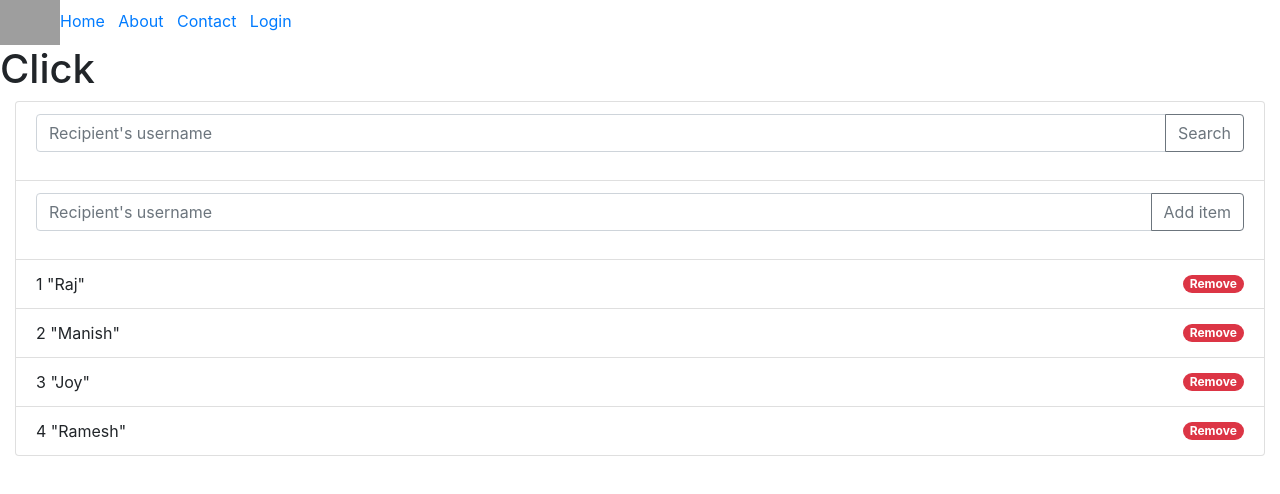
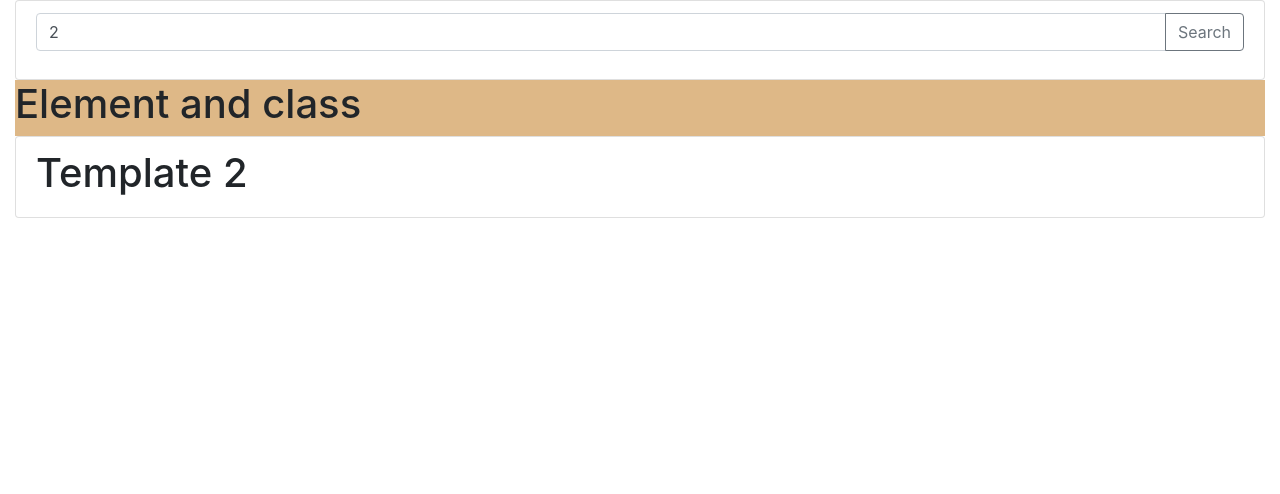
Before and after one commit to Manoj-kushwah/angular_class_2019_11_06, an Angular app: page / in a window 1280 px wide. Shown: the top 494 px of the page. Built offline with nearby package versions, Linux system fonts and the light colour scheme; grey boxes are pictures that could not be loaded.

Commit message:
Switch, if, class etc ui directive implemented.

```diff
--- a/src/app/home/home.component.css
+++ b/src/app/home/home.component.css
@@ -1,3 +1,15 @@
 .hide {
     display: none !important;
 }
+.c1{
+    background: blueviolet;
+}
+.c2{
+    background: burlywood;
+}
+.c3{
+    background: chartreuse;
+}
+.c4{
+    background: crimson;
+}
--- a/src/app/home/home.component.html
+++ b/src/app/home/home.component.html
@@ -1,30 +1,35 @@
-<!--The content below is only a placeholder and can be replaced.-->
-<app-navbar #appNav></app-navbar>
-
-<div class="container-fluid">
+<div class="container-fluid" *ngIf="true">
   <ul class="list-group">
     <li class="list-group-item">
       <div class="input-group mb-3">
-        <input type="text" class="form-control" [(ngModel)]="searchQuery" placeholder="Recipient's username" aria-label="Recipient's username"
-          aria-describedby="button-addon2" />
+        <input type="number" [(ngModel)]="templateNo" class="form-control" />
         <div class="input-group-append">
-          <button class="btn btn-outline-secondary" type="button" id="button-addon2" (click)="addInToSampleList(inputNewItem.value)">Search</button>
+          <button class="btn btn-outline-secondary" type="button">Search</button>
         </div>
       </div>
     </li>
-    <li class="list-group-item">
-      <div class="input-group mb-3">
-        <input type="text" class="form-control" #inputNewItem placeholder="Recipient's username"
-          aria-label="Recipient's username" aria-describedby="button-addon2"
-          (keyup.enter)="addInToSampleList(inputNewItem.value)" />
-        <div class="input-group-append">
-          <button class="btn btn-outline-secondary" type="button" id="button-addon2"
-            (click)="addInToSampleList(inputNewItem.value)">Add item</button>
-        </div>
-      </div>
-    </li>
-    <li class="list-group-item d-flex justify-content-between align-items-center" *ngFor="let item of sampleList| listFilter: searchQuery; let i=index;" [ngClass]="{hide: (item=='')}">
-    {{i+1}}  {{item | json}} <span class="badge badge-danger badge-pill" (click)="removeFromSampleList(i)">Remove</span>
-    </li>
   </ul>
+  <div class="list-group" [ngClass]="{'c1': (templateNo==1),'c2': (templateNo==2),'c3': (templateNo==3),'c4': (templateNo==4)}">
+    <h1>Element and class</h1>
+  </div>
+  <div class="list-group" [ngSwitch]="templateNo">
+    <div class="list-group-item" *ngSwitchCase="0">
+      <h1>Template 0</h1>
+    </div>
+    <div class="list-group-item" *ngSwitchCase="1">
+      <h1>Template 1</h1>
+    </div>
+    <div class="list-group-item" *ngSwitchCase="2">
+      <h1>Template 2</h1>
+    </div>
+    <div class="list-group-item" *ngSwitchCase="3">
+      <h1>Template 3</h1>
+    </div>
+    <div class="list-group-item" *ngSwitchCase="4">
+      <h1>Template 4</h1>
+    </div>
+    <div class="list-group-item" *ngSwitchDefault>
+      <h1>Template Default</h1>
+    </div>
+  </div>
 </div>
--- a/src/app/home/home.component.ts
+++ b/src/app/home/home.component.ts
@@ -1,6 +1,4 @@
-import { Component, OnInit, ViewChild } from '@angular/core';
-import { NavbarComponent } from '../shared/navbar/navbar.component';
-import { DataMapService } from '../shared/data-map.service';
+import { Component, OnInit } from '@angular/core';
 
 @Component({
   selector: 'app-home',
@@ -8,34 +6,13 @@ import { DataMapService } from '../shared/data-map.service';
   styleUrls: ['./home.component.css']
 })
 export class HomeComponent implements OnInit {
-  title = 'angulartest';
-  public sampleList: string[] = ['Sample item'];
-  public searchQuery: string;
-  @ViewChild('appNav') public appNav: NavbarComponent; //ElementRef;
-  constructor(private dataMap: DataMapService) { }
-
-  ngOnInit() {
-    console.log('dataMap: ', this.dataMap);
-    this.appNav.showLogin(true);
-    //this.appNav.showLogout(true);
-    console.log(this.appNav);
-    this.sampleList = this.dataMap.nameList;
+  public templateNo: number = 0;
+  ngOnInit(){
+    setInterval(()=>{
+      if (this.templateNo>=4) {
+        this.templateNo = 0;
+      }
+      this.templateNo++;
+    }, 2 * 1000);
   }
-
-  /**
-   * removeFromSampleList
-   */
-  public removeFromSampleList(index: number) {
-    console.log('index: ', index);
-    this.sampleList.splice(index, 1);
-  }
-
-  /**
-   * addInToSampleList
-   */
-  public addInToSampleList(item: string) {
-    console.log('item: ', item);
-    this.sampleList.unshift(item);
-  }
-
 }
```
